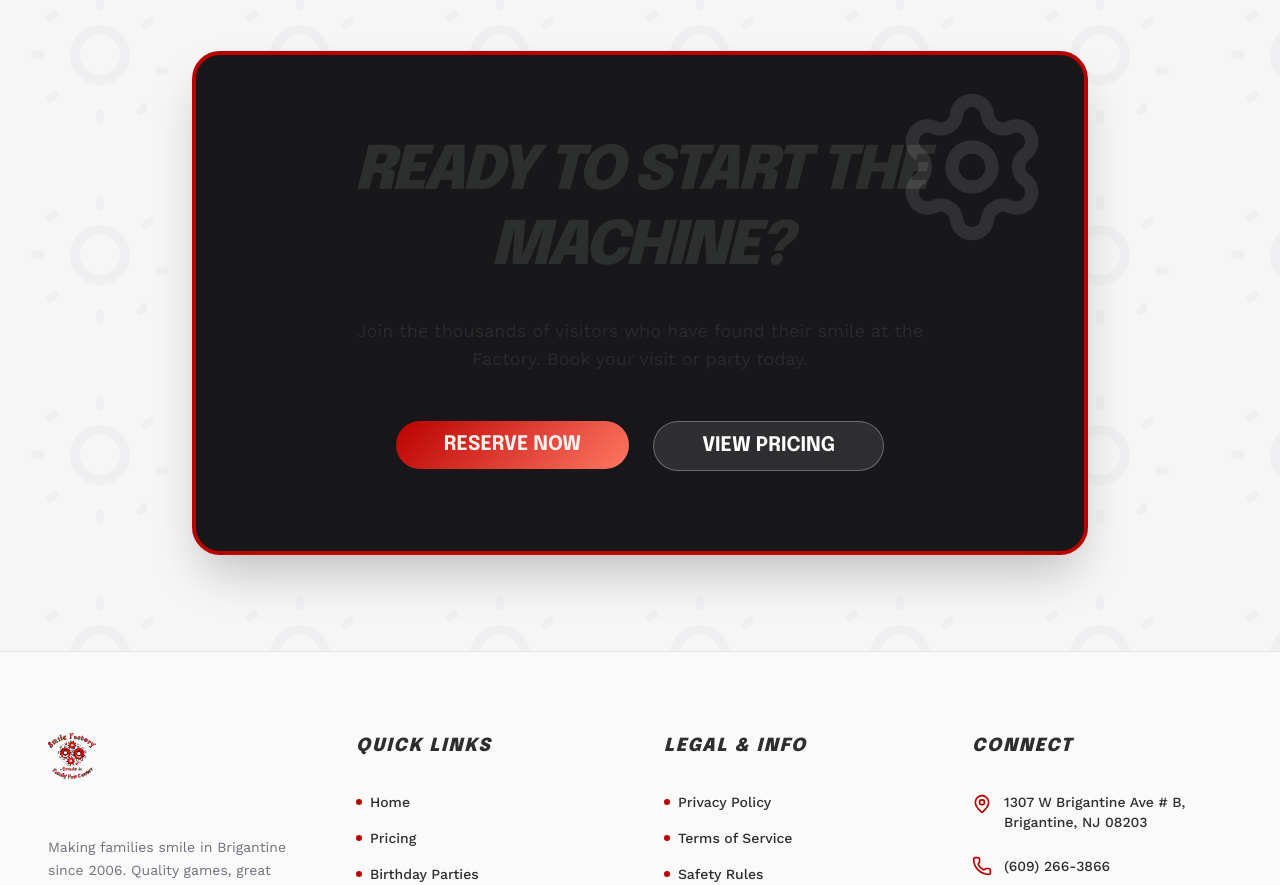
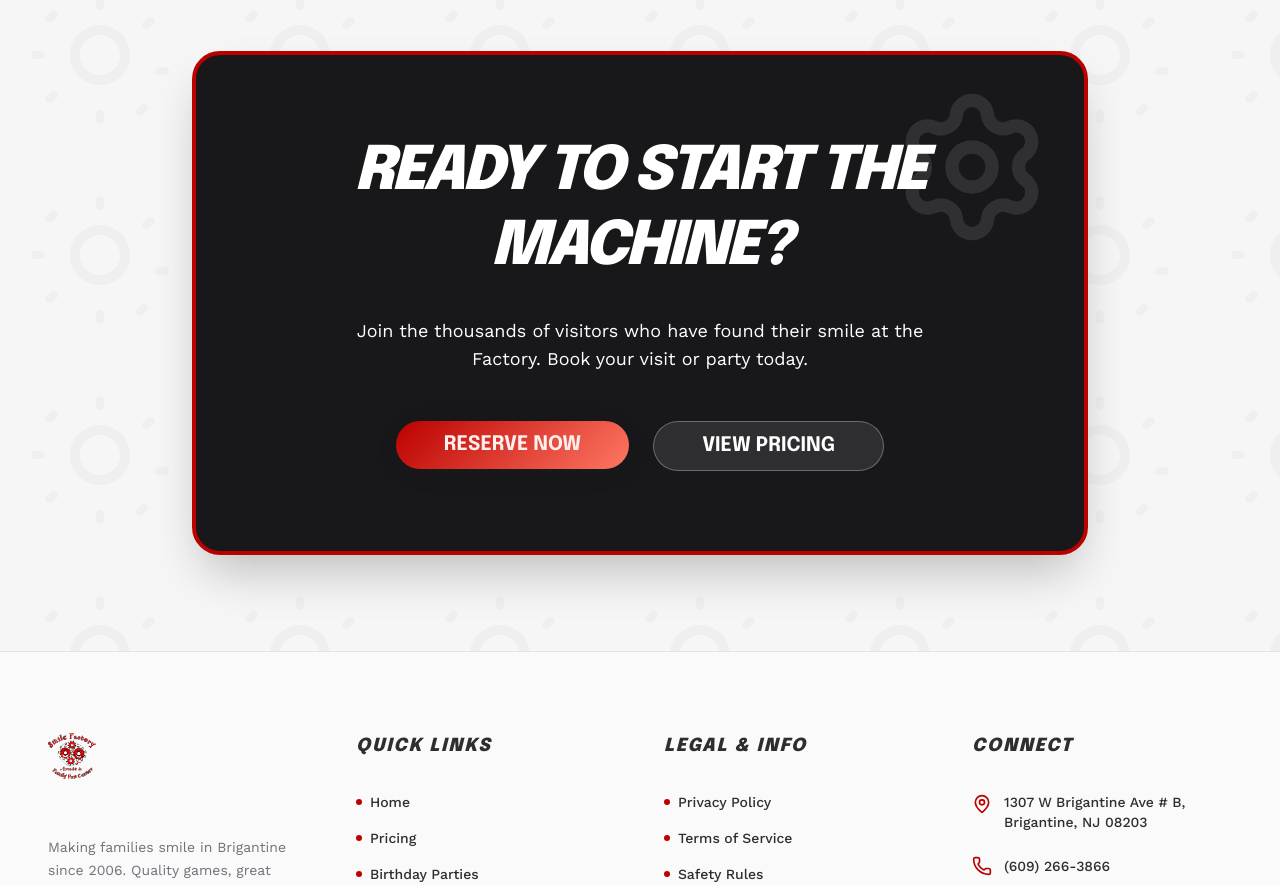
Before and after one commit to Mrabbi3/Smile-Factory-, a Next.js app: page /about in a window 1280 px wide. Shown: the part 2360-3245 px from the top of the page. Built offline with nearby package versions, Linux system fonts and the light colour scheme.

Commit message:
Fix about page CTA text visibility - use white text on dark background

```diff
--- a/src/app/(public)/about/page.tsx
+++ b/src/app/(public)/about/page.tsx
@@ -180,10 +180,10 @@ export default function AboutPage() {
           <div className="absolute top-0 right-0 p-8 opacity-10">
             <Settings className="size-40" />
           </div>
-          <h2 className="font-display text-4xl md:text-6xl font-black mb-8 leading-tight italic uppercase tracking-tighter">
+          <h2 className="font-display text-4xl md:text-6xl font-black mb-8 leading-tight italic uppercase tracking-tighter text-white">
             READY TO START THE MACHINE?
           </h2>
-          <p className="text-lg opacity-80 mb-12 max-w-xl mx-auto">
+          <p className="text-lg text-white mb-12 max-w-xl mx-auto">
             Join the thousands of visitors who have found their smile at the Factory. Book your visit or party today.
           </p>
           <div className="flex flex-col sm:flex-row gap-6 justify-center">
```
